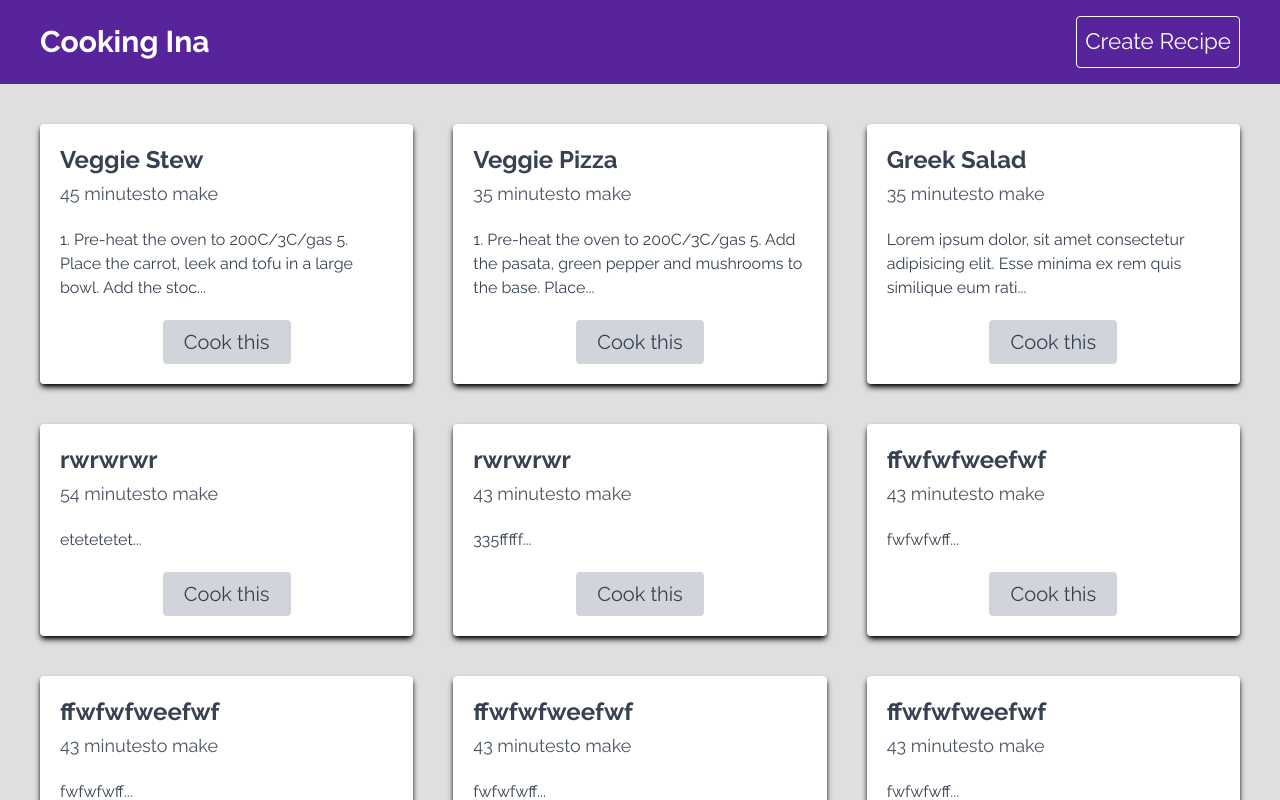
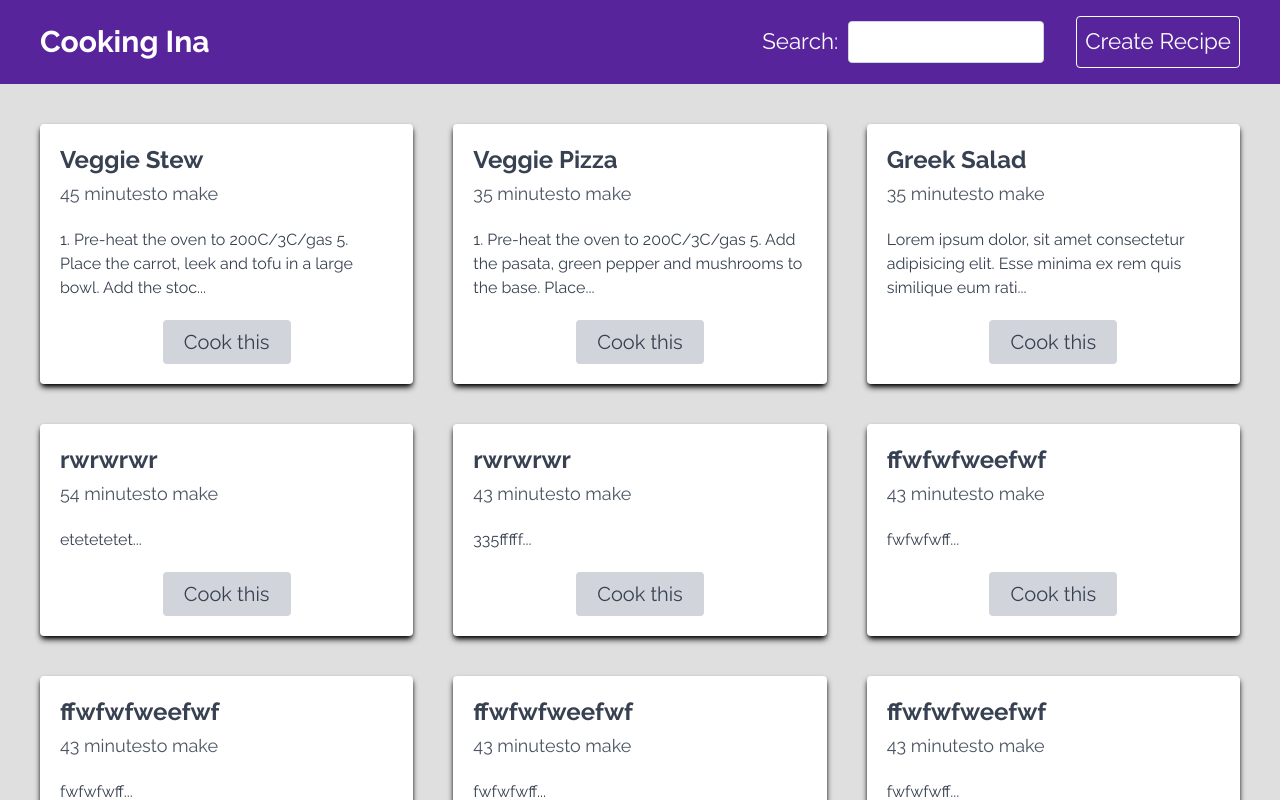
Before and after one commit to Froiod/Recipe-Directory, a React (Vite) app: page / in a window 1280 px wide. Shown: the top 800 px of the page. Built offline with nearby package versions, Linux system fonts and the light colour scheme; data requests are answered from the project's data file.

Commit message:
search bar

```diff
--- a/src/components/Navbar.jsx
+++ b/src/components/Navbar.jsx
@@ -1,5 +1,6 @@
 import React from 'react'
 import {Link} from 'react-router-dom';
+import Searchbar from './Searchbar';
 
 const Navbar = () => {
   return (
@@ -8,8 +9,9 @@ const Navbar = () => {
         <Link to="/" className='mr-auto'>
           <h1 className='text-3xl font-bold'>Cooking Ina</h1>
         </Link>
+        <Searchbar />
         <Link to="/create" className='p-2 border border-white rounded hover:bg-white  hover:text-gray-700'>
-          <h1>Create Recipe</h1>
+          Create Recipe
         </Link>
       </nav>
     </div>
--- /dev/null
+++ b/src/components/Searchbar.jsx
@@ -0,0 +1,29 @@
+import React, { useState } from 'react'
+import { useNavigate } from 'react-router-dom'
+
+const Searchbar = () => {
+  const [term,setTerm]  = useState('')
+  const navigate = useNavigate
+
+  const handleSubmit = (e) =>{
+    e.preventDefault()
+    navigate(`/search?q=${term}`)
+  }
+
+  return (
+    <div className='mr-8'>
+      <form onSubmit={handleSubmit} className='flex items-center'>
+        <label htmlFor="search">Search:</label>
+        <input
+          className='ml-[10px]'
+          type="text"
+          id='search'
+          onChange={(e) => setTerm(e.target.value)}
+          required
+        />
+      </form>
+    </div>
+  )
+}
+
+export default Searchbar
```
